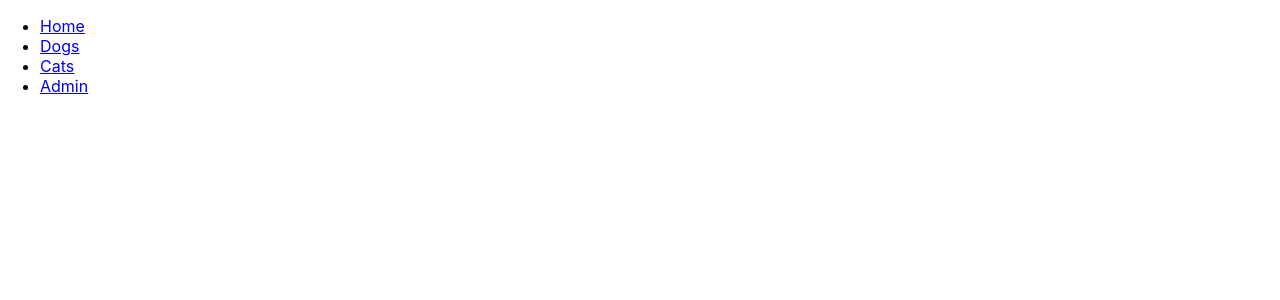
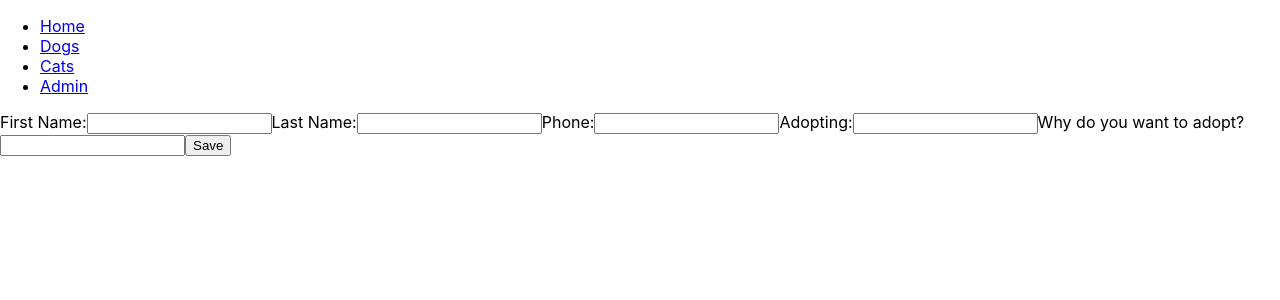
Before and after one commit to ljones-11/pet-shelter-app, a React (Create React App) app in the folder client/: page /cats in a window 1280 px wide. Shown: the top 300 px of the page. Built offline with nearby package versions, Linux system fonts and the light colour scheme; no server answers.

Commit message:
Added adoption things to cat side

```diff
--- a/client/src/components/AdoptForm.js
+++ b/client/src/components/AdoptForm.js
@@ -1 +1,76 @@
-git
+import { useState } from "react";
+
+
+const AdoptForm = ({handleAdoption}) => {
+
+    const[firstName, setFirstName] = useState('')
+    const[lastName, setLastName] = useState('')
+    const[phone, setPhone] = useState('')
+    const[chosenAnimal, setChosenAnimal] = useState('')
+    const[personalStatement, setPersonalStatement] = useState('')
+
+    const handleFirstName = (event) => {
+        setFirstName(event.target.value)
+    };
+
+    const handleLastName = (event) => {
+        setLastName(event.target.value)
+    };
+
+    const handlePhone = (event) => {
+        setPhone(event.target.value)
+    };
+
+    const handleChosenAnimal = (event) => {
+        setChosenAnimal(event.target.value)
+    }
+
+    const handlePersonalStatement = (event) => {
+        setPersonalStatement(event.target.value)
+    };
+
+    const resetForm = () => {
+        setFirstName('')
+        setLastName('')
+        setPhone('')
+        setChosenAnimal('')
+        setPersonalStatement('')
+    };
+
+    const handleAdoptionForm = (event) => {
+        event.preventDefault()
+        const payload = {
+            firstName: firstName,
+            lastName: lastName,
+            phone: phone,
+            chosenAnimal: chosenAnimal,
+            personalStatement: personalStatement
+        }
+        handleAdoption(payload)
+        resetForm()
+    };
+
+return (
+    <form onSubmit={handleAdoptionForm}>
+        <label htmlFor='firstName'>First Name:</label>
+        <input type='text' name='firstName' value={firstName} onChange={handleFirstName}/>
+
+        <label htmlFor='lastName'>Last Name:</label>
+        <input type='text' name='lastName' value={lastName} onChange={handleLastName}/>
+
+        <label htmlFor='phone'>Phone:</label>
+        <input type='text' name='phone' value={phone} onChange={handlePhone}/>
+
+        <label htmlFor='chosenAnimal'>Adopting:</label>
+        <input type='text' name='chosenAnimal' value={chosenAnimal} onChange={handleChosenAnimal}/>
+
+        <label htmlFor='personalStatement'>Why do you want to adopt?</label>
+        <input type='text' name='personalStatement' value={personalStatement} onChange={handlePersonalStatement}/>
+
+        <input type='submit' name='submit' value='Save'></input>
+
+    </form>
+)
+}
+
+export default AdoptForm;
--- a/client/src/containers/CatContainer.js
+++ b/client/src/containers/CatContainer.js
@@ -1,10 +1,12 @@
 import React, { useState, useEffect } from 'react';
 import CatsList from '../components/CatsList';
+import AdoptForm from '../components/AdoptForm';
 
 
 const CatContainer = () => {
 
 const [cats, setCats] = useState([])
+const [adoptions, setAdoptions] = useState([])
 
 useEffect(() => {
     fetchCats();
@@ -17,11 +19,26 @@ const fetchCats = () => {
     .then(cats => setCats(cats))
 }
 
+const fetchAdoptions = () => {
+    fetch('http://localhost:9000/api/adoptions')
+    .then(response => response.json())
+    .then(adoptions => setAdoptions(adoptions))
+}
+
+const handleAdoption = newAdoption => {
+    fetch('http://localhost:9000/api/adoptions', {
+      method: 'POST',
+      body: JSON.stringify(newAdoption),
+      headers: { 'Content-Type': 'application/json' }
+    })
+      .then(() => fetchAdoptions())
+  }
 
 return (
 
     <div>
         <CatsList cats={cats}/>
+        <AdoptForm handleAdoption={handleAdoption}/>
     </div>
 )
 
```
